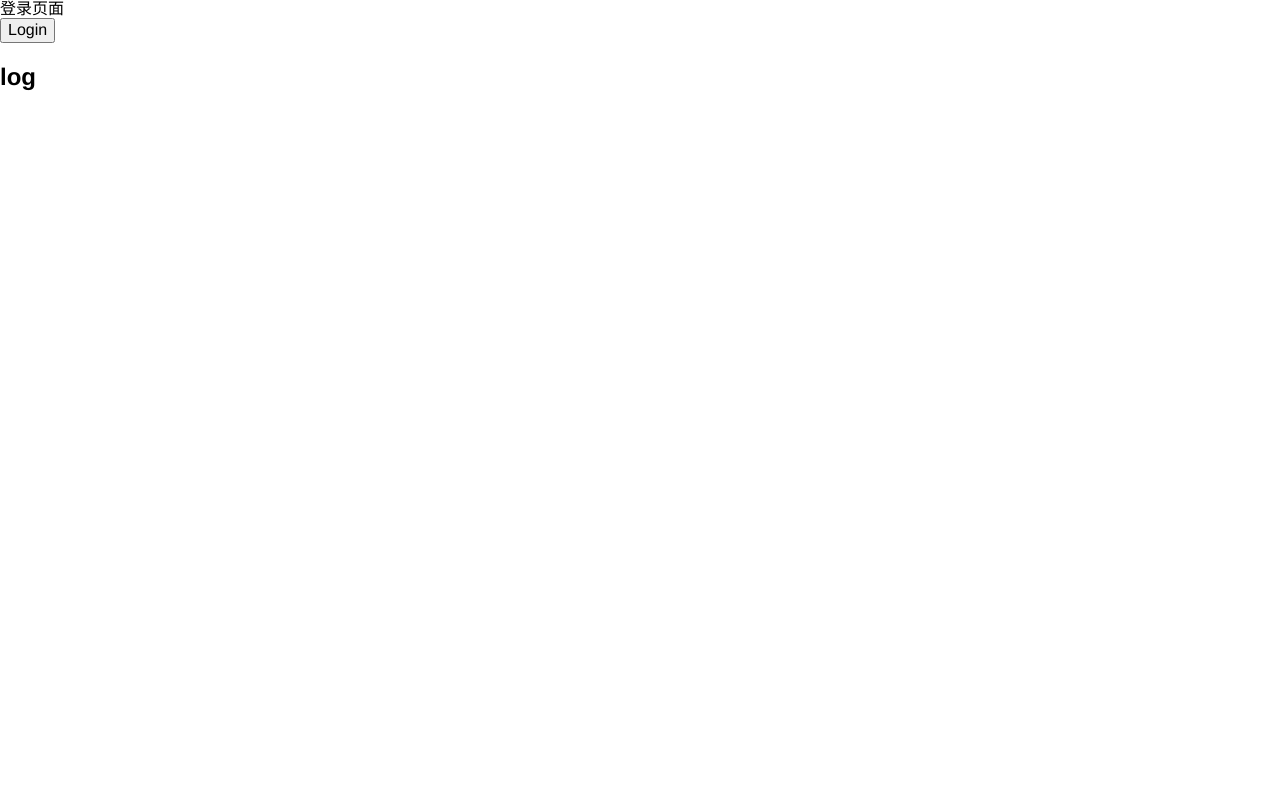
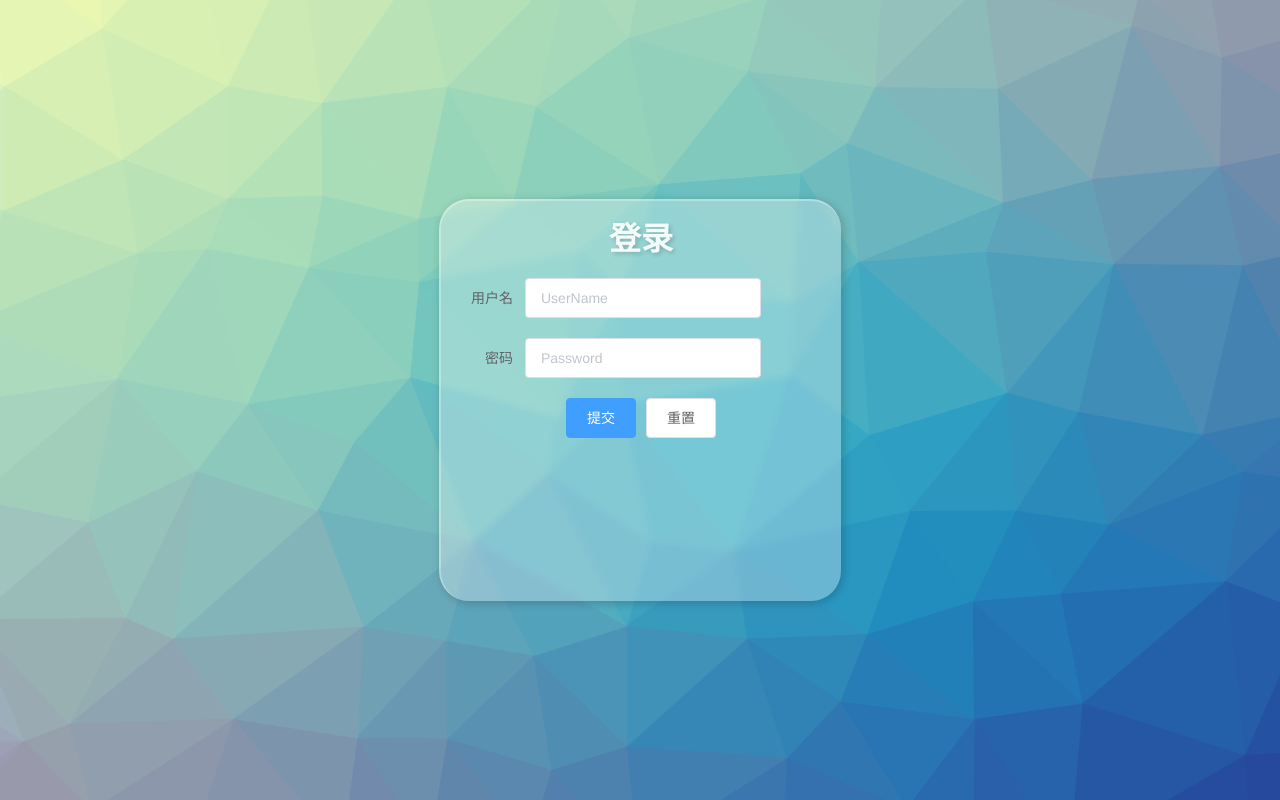
Before and after one commit to humanscrew/vue-lostelk, a Vue app: page /login in a window 1280 px wide. Built offline with nearby package versions, Linux system fonts and the light colour scheme.

Commit message:
#20210603 funcList

```diff
--- a/src/components/CardBox/index.vue
+++ b/src/components/CardBox/index.vue
@@ -3,7 +3,7 @@
     <el-card class="card-box hvr-back-pulse" shadow="always">
       <template #header>
         <div class="card-header">
-          <div class="card-header-name">{{ funclist }}卡片名称</div>
+          <div class="card-header-name">{{ funcList.name }}</div>
           <el-button
             icon="el-icon-search"
             circle
@@ -14,9 +14,9 @@
           <!-- 加载状态 => :loading="true" -->
         </div>
       </template>
-      <div v-for="o in 4" :key="o" class="card-box-item">
+      <div v-for="item in funcList.children" :key="item" class="card-box-item">
         <div class="card-box-item-text hvr-bounce-to-right">
-          {{ "列表内容 " + o }}
+          {{ item.name }}
         </div>
       </div>
     </el-card>
--- a/src/components/Demo/Demo.vue
+++ b/src/components/Demo/Demo.vue
@@ -49,6 +49,7 @@
 
 <script>
 import { defineComponent, getCurrentInstance } from "vue";
+import { useStore } from "vuex";
 import { ElMessage, ElNotification } from "element-plus";
 import { login, getPublicKey } from "@/utils/lostelkAPI/login";
 import RSA from "@/plugins/crypto-js/RSA";
@@ -87,15 +88,20 @@ export default defineComponent({
   },
   setup() {
     let that = getCurrentInstance();
+    let store = useStore();
     let loginRequest = () => {
       getPublicKey({
         username: that.data.loginFrom.userName,
       }).then((res) => {
+        let username = that.data.loginFrom.userName;
         let publicKey = res.data.PKey;
         let aesKey = AES.generateKey();
         let password = that.data.loginFrom.password;
         let passwordEncryptByAES = AES.encrypt(password, aesKey);
         let aesKeyEncryptByRSA = RSA.encrypt(aesKey, publicKey);
+        store.commit("setUsername", username);
+        store.commit("setPublicKey", publicKey);
+        store.commit("setAseKey", aesKey);
         login({
           username: that.data.loginFrom.userName,
           password: passwordEncryptByAES,
@@ -104,6 +110,8 @@ export default defineComponent({
           .then((res) => {
             if (res.data.msg == "登录成功！") {
               // console.log(res);
+              let token = res.data.Token;
+              store.commit("setToken", token);
               ElMessage.success(res.data.msg);
             } else {
               // console.log(res);
--- a/src/store/index.ts
+++ b/src/store/index.ts
@@ -1,8 +1,19 @@
 import { createStore } from "vuex";
 
 export default createStore({
-  state: {},
-  mutations: {},
+  strict: process.env.NODE_ENV !== 'production',
+  state: {
+    username: '',
+    token: '',
+    publicKey: '',
+    aseKey: '',
+  },
+  mutations: {
+    setUsername: (store, username) => { store.username = username },
+    setToken: (store, token) => { store.token = token },
+    setPublicKey: (store, publicKey) => { store.publicKey = publicKey },
+    setAseKey: (store, aseKey) => { store.aseKey = aseKey },
+  },
   actions: {},
   modules: {},
 });
--- a/src/views/home/home-view/MainFunc.vue
+++ b/src/views/home/home-view/MainFunc.vue
@@ -6,22 +6,22 @@
       <el-row :gutter="14" type="flex" justify="space-around" class="row-bg">
         <el-col :xs="24" :sm="12" :md="12" :lg="4" :xl="2">
           <div class="grid-content bg-purple-light">
-            <CardBox />
+            <CardBox :funcList="funcList[0]" />
           </div>
         </el-col>
         <el-col :xs="24" :sm="12" :md="12" :lg="4" :xl="2">
           <div class="grid-content bg-purple-light">
-            <CardBox />
+            <CardBox :funcList="funcList[1]" />
           </div>
         </el-col>
         <el-col :xs="24" :sm="12" :md="12" :lg="4" :xl="2">
           <div class="grid-content bg-purple-light grid-content-last-but-one">
-            <CardBox />
+            <CardBox :funcList="funcList[2]" />
           </div>
         </el-col>
         <el-col :xs="24" :sm="12" :md="12" :lg="4" :xl="2">
           <div class="grid-content bg-purple-light grid-content-last">
-            <CardBox />
+            <CardBox :funcList="funcList[3]" />
           </div>
         </el-col>
       </el-row>
@@ -40,13 +40,58 @@ export default defineComponent({
   components: {
     CardBox,
   },
-
-  //   setup(props){
-  //     let data: Data = reactive<Data>({})
-  //     return {
-  //       ...toRefs(data),
-  //     }
-  //   },
+  setup() {
+    let funcList = [
+      {
+        name: "财务核算",
+        children: [
+          { name: "账务处理" },
+          { name: "现金流量" },
+          { name: "模式记账" },
+          { name: "财务流" },
+        ],
+      },
+      {
+        name: "资金管理",
+        children: [
+          { name: "现金管理" },
+          { name: "银行存款" },
+          { name: "资金对账" },
+          { name: "资金流" },
+        ],
+      },
+      {
+        name: "工作流",
+        children: [
+          { name: "对公拨款" },
+          { name: "费用报销" },
+          { name: "采购订单" },
+          { name: "业务结转" },
+        ],
+      },
+      {
+        name: "资产管理",
+        children: [
+          { name: "固定资产" },
+          { name: "无形资产" },
+          { name: "长期待摊" },
+          { name: "其他资产" },
+        ],
+      },
+      {
+        name: "进销存",
+        children: [
+          { name: "库存管理" },
+          { name: "采购管理" },
+          { name: "销售管理" },
+          { name: "供应链" },
+        ],
+      },
+    ];
+    return {
+      funcList,
+    };
+  },
 });
 </script>
 
--- a/src/views/login/Login.vue
+++ b/src/views/login/Login.vue
@@ -1,35 +1,196 @@
 <template>
-  <div>登录页面</div>
-  <button @click="loginResponse">Login</button>
-  <h2>{{ tempRef }}</h2>
+  <div class="login-container">
+    <div class="login-form-box">
+      <h1 class="title-text">登录</h1>
+
+      <el-form
+        :model="loginFrom"
+        status-icon
+        :rules="rules"
+        ref="loginFrom"
+        label-position="right"
+        label-width="auto"
+      >
+        <el-form-item
+          label="用户名"
+          prop="userName"
+          required
+          style="margin: 20px 80px 20px 30px"
+        >
+          <el-input
+            v-model="loginFrom.userName"
+            autocomplete="off"
+            placeholder="UserName"
+          ></el-input>
+        </el-form-item>
+        <el-form-item
+          label="密码"
+          prop="password"
+          required
+          style="margin: 20px 80px 20px 30px"
+        >
+          <el-input
+            type="password"
+            v-model="loginFrom.password"
+            autocomplete="off"
+            show-password
+            placeholder="Password"
+          ></el-input>
+        </el-form-item>
+
+        <el-button type="primary" @click="submitForm('loginFrom')"
+          >提交</el-button
+        >
+        <el-button @click="resetForm('loginFrom')">重置</el-button>
+      </el-form>
+    </div>
+  </div>
 </template>
 
-<script lang="ts">
-import { defineComponent, ref } from "vue";
-import { login } from "@/utils/lostelkAPI/login";
+<script>
+import { defineComponent, getCurrentInstance } from "vue";
+import { useStore } from "vuex";
+import { useRouter } from "vue-router";
+import { ElMessage, ElNotification } from "element-plus";
+import { login, getPublicKey } from "@/utils/lostelkAPI/login";
+import RSA from "@/plugins/crypto-js/RSA";
+import AES from "@/plugins/crypto-js/AES";
 
 export default defineComponent({
+  data() {
+    let validateUserName = (rule, value, callback) => {
+      if (value === "") {
+        callback(new Error("请输入用户名"));
+      } else {
+        callback();
+      }
+    };
+    let validatePassword = (rule, value, callback) => {
+      if (value === "") {
+        callback(new Error("请输入密码"));
+      } else {
+        if (this.loginFrom.userName !== "") {
+          this.$refs.loginFrom.validateField("userName");
+        }
+        callback();
+      }
+    };
+    return {
+      loginFrom: {
+        password: "",
+        userName: "",
+        age: "",
+      },
+      rules: {
+        userName: [{ validator: validateUserName, trigger: "blur" }],
+        password: [{ validator: validatePassword, trigger: "blur" }],
+      },
+    };
+  },
   setup() {
-    let userData = { username: "root", password: "123456" };
-    // let data = { username: "root", password: "123456" };
-    let tempRef: any = ref("log");
-    let loginResponse = () => {
-      login(userData)
+    let that = getCurrentInstance();
+    let store = useStore();
+    let router = useRouter();
+    let loginRequest = () => {
+      getPublicKey({
+        username: that.data.loginFrom.userName,
+      }).then((res) => {
+        let username = that.data.loginFrom.userName;
+        let password = that.data.loginFrom.password;
+        let publicKey = res.data.PKey;
+        let aesKey = AES.generateKey();
+        let passwordEncryptByAES = AES.encrypt(password, aesKey);
+        let aesKeyEncryptByRSA = RSA.encrypt(aesKey, publicKey);
+        store.commit("setUsername", username);
+        store.commit("setPublicKey", publicKey);
+        store.commit("setAseKey", aesKey);
+        login({
+          username: that.data.loginFrom.userName,
+          password: passwordEncryptByAES,
+          aesKey: aesKeyEncryptByRSA,
+        })
           .then((res) => {
-          tempRef.value = res;
-          console.log(res);
+            if (res.data.msg == "登录成功！") {
+              // console.log(res);
+              let token = res.data.Token;
+              store.commit("setToken", token);
+              ElMessage.success(res.data.msg);
+              router.push({ path: "/home/mainfunc" });
+            } else {
+              // console.log(res);
+              ElMessage.error(res.data.msg);
+            }
           })
           .catch((err) => {
             return;
           });
+      });
+    };
+    let resetForm = (formName) => {
+      that.refs[formName].resetFields();
+    };
+    let submitForm = (formName) => {
+      that.refs[formName].validate((valid) => {
+        if (valid) {
+          // ElMessage("登录中");
+          loginRequest();
+        } else {
+          ElNotification({
+            title: "提示",
+            type: "warning",
+            message: "请填入用户名或密码！",
+            duration: 1000,
+            offset: 50,
+          });
+          return false;
+        }
+      });
     };
     return {
-      userData,
-      tempRef,
-      loginResponse,
+      resetForm,
+      submitForm,
     };
   },
 });
 </script>
 
-<style scoped lang="less"></style>
+<style scoped lang="less">
+.login-container {
+  width: 100vw;
+  height: 100vh;
+  overflow: hidden;
+  // 设置背景图片
+  background: url(~@/static/imgs/loginBackground.png);
+  background-size: cover;
+  background-attachment: fixed;
+}
+.login-form-box {
+  background-color: rgba(255, 255, 255, 0.3);
+  width: 400px;
+  height: 400px;
+  border-radius: 30px;
+
+  // 水平垂直的居中
+  position: absolute;
+  top: 50%;
+  left: 50%;
+  transform: translate(-50%, -50%);
+
+  // 毛玻璃效果
+  backdrop-filter: blur(3px);
+  border-left: 2px solid rgba(255, 255, 255, 0.3);
+  border-top: 2px solid rgba(255, 255, 255, 0.3);
+  box-shadow: 2px 2px 10px rgba(0, 0, 0, 0.2);
+  text-align: center;
+}
+h1 {
+  // 标题字体
+  margin: 20px;
+  font-size: 2em;
+}
+.title-text {
+  color: white;
+  text-shadow: 2px 2px 4px rgba(0, 0, 0, 0.2);
+  opacity: 0.9;
+}
+</style>
```
Lines whose indentation alone changed are shown as unchanged.
